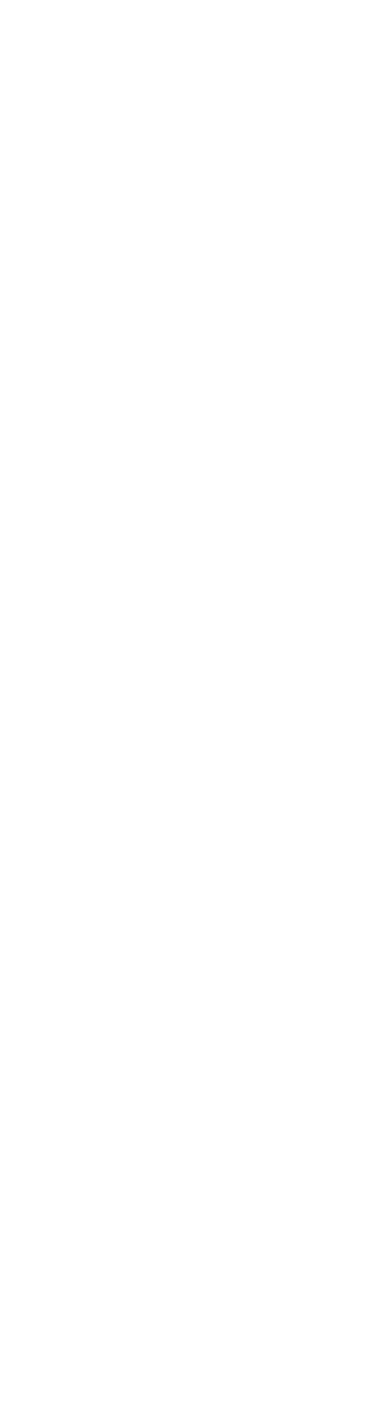
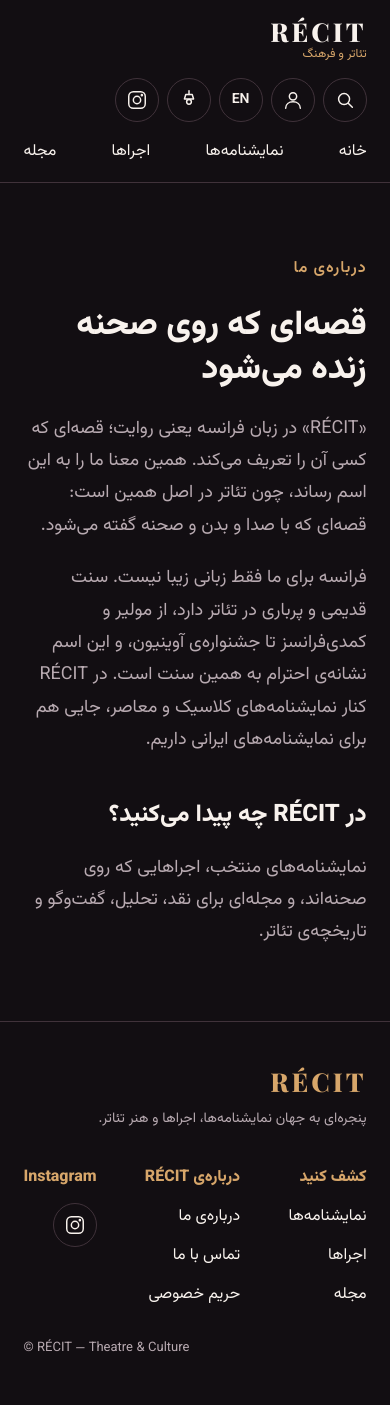
Before and after one commit to mina-kalateh/recit-platform, a plain HTML site: page pages/about.html in a window 390 px wide. Before the commit the page ends 844 px from the top, so only its background shows below. Drawn offline with nearby package versions, Linux system fonts and the light colour scheme.

Commit message:
Update project files

```diff
--- a/css/style.css
+++ b/css/style.css
@@ -222,6 +222,30 @@ a:hover {
     padding-inline: 6%;
     max-width: 1440px;
     margin-inline: auto
+}
+
+main.page {
+    max-width: 760px;
+    padding-block: 72px;
+    display: flex;
+    flex-direction: column;
+    gap: 20px
+}
+
+main.page h1 {
+    margin: 0;
+    font-size: clamp(34px, 5vw, 52px)
+}
+
+main.page h2 {
+    margin: 24px 0 0;
+    font-size: clamp(24px, 3vw, 30px)
+}
+
+main.page p {
+    margin: 0;
+    font-size: 18px;
+    color: var(--muted)
 }
 
 header {
--- a/js/i18n.js
+++ b/js/i18n.js
@@ -1,15 +1,17 @@
 // All visible text, per language. Keys match data-i18n in index.html.
 const TEXT = {
     fa: {
-        sub: "تئاتر و فرهنگ", n1: "نمایشنامه‌ها", n2: "اجراها", n3: "مجله", eb: "جهانی پشت پرده", h1: "هر صحنه،", h2: "جهانی تازه.", hs: "نمایشنامه‌ها، اجراها و روایت‌هایی که روی صحنه زنده می‌شوند.", c1: "کشف نمایشنامه‌ها", c2: "اجراهای تئاتر", po: "صحنه‌ی تئاتر با پرده‌ی باز", ph: "نمایشنامه‌های منتخب", all: "مشاهده‌ی همه ←", fh: "روی صحنه", jh: "از دفتر مجله", js: "نقد، تحلیل، گفت‌وگو و تاریخچه‌ی تئاتر", tag: "پنجره‌ای به جهان نمایشنامه‌ها، اجراها و هنر تئاتر.", f1: "کشف کنید", f2: "درباره‌ی RÉCIT", a1: "درباره‌ی ما", a2: "تماس با ما", a3: "حریم خصوصی",
+        sub: "تئاتر و فرهنگ", n0: "خانه", n1: "نمایشنامه‌ها", n2: "اجراها", n3: "مجله", eb: "جهانی پشت پرده", h1: "هر صحنه،", h2: "جهانی تازه.", hs: "نمایشنامه‌ها، اجراها و روایت‌هایی که روی صحنه زنده می‌شوند.", c1: "کشف نمایشنامه‌ها", c2: "اجراهای تئاتر", po: "صحنه‌ی تئاتر با پرده‌ی باز", ph: "نمایشنامه‌های منتخب", all: "مشاهده‌ی همه ←", fh: "روی صحنه", jh: "از دفتر مجله", js: "نقد، تحلیل، گفت‌وگو و تاریخچه‌ی تئاتر", tag: "پنجره‌ای به جهان نمایشنامه‌ها، اجراها و هنر تئاتر.", f1: "کشف کنید", f2: "درباره‌ی RÉCIT", a1: "درباره‌ی ما", a2: "تماس با ما", a3: "حریم خصوصی",
         t1: "کلاسیک", t2: "کمدی", t3: "نمایشنامه‌های ایرانی", now: "در حال اجرا", soon: "به‌زودی", pt: "[عنوان نمایشنامه]", pa: "[نویسنده] · [سال]", cv: "[جلد]", pp: "[پوستر]", ft: "[عنوان اجرا]", fd: "[کارگردان] · [سالن]", fc: "[شهر] · [تاریخ]", at: "[عنوان مقاله]", k1: "نقد · [تاریخ]", k2: "گفت‌وگو · [تاریخ]", k3: "تاریخچه · [تاریخ]", im: "[تصویر]",
         lang: "EN", sr: "جست‌وجو", toL: "روشن شدن سالن", toD: "شروع نمایش",// داخل fa:
-        authBtn: "ورود / ثبت‌نام", authLogin: "ورود", authSignup: "ثبت‌نام", authName: "نام", authEmail: "ایمیل", authPass: "رمز عبور", authGo1: "ورود به حساب", authGo2: "ساخت حساب", authClose: "بستن", authNote: "اتصال به سرور هنوز انجام نشده است."
+        authBtn: "ورود / ثبت‌نام", authLogin: "ورود", authSignup: "ثبت‌نام", authName: "نام", authEmail: "ایمیل", authPass: "رمز عبور", authGo1: "ورود به حساب", authGo2: "ساخت حساب", authClose: "بستن", authNote: "اتصال به سرور هنوز انجام نشده است.",// داخل fa:
+        abT: "قصه‌ای که روی صحنه زنده می‌شود", abP1: "«RÉCIT» در زبان فرانسه یعنی روایت؛ قصه‌ای که کسی آن را تعریف می‌کند. همین معنا ما را به این اسم رساند، چون تئاتر در اصل همین است: قصه‌ای که با صدا و بدن و صحنه گفته می‌شود.", abP2: "فرانسه برای ما فقط زبانی زیبا نیست. سنت قدیمی و پرباری در تئاتر دارد، از مولیر و کمدی‌فرانسز تا جشنواره‌ی آوینیون، و این اسم نشانه‌ی احترام به همین سنت است. در RÉCIT کنار نمایشنامه‌های کلاسیک و معاصر، جایی هم برای نمایشنامه‌های ایرانی داریم.", abH: "در RÉCIT چه پیدا می‌کنید؟", abP3: "نمایشنامه‌های منتخب، اجراهایی که روی صحنه‌اند، و مجله‌ای برای نقد، تحلیل، گفت‌وگو و تاریخچه‌ی تئاتر."
     },
     en: {
-        sub: "Theatre & Culture", n1: "Plays", n2: "Performances", n3: "Journal", eb: "A WORLD BEHIND THE CURTAIN", h1: "Every stage,", h2: "a new world.", hs: "Plays, performances and stories that come alive on stage.", c1: "Discover plays", c2: "Theatre performances", po: "A theatre stage with the curtain open", ph: "Featured plays", all: "View all →", fh: "On stage", jh: "From the journal", js: "Criticism, analysis, conversations and the history of theatre", tag: "A window into the world of plays, performances and the art of theatre.", f1: "Discover", f2: "About RÉCIT", a1: "About us", a2: "Contact", a3: "Privacy",
+        sub: "Theatre & Culture", n0: "Home", n1: "Plays", n2: "Performances", n3: "Journal", eb: "A WORLD BEHIND THE CURTAIN", h1: "Every stage,", h2: "a new world.", hs: "Plays, performances and stories that come alive on stage.", c1: "Discover plays", c2: "Theatre performances", po: "A theatre stage with the curtain open", ph: "Featured plays", all: "View all →", fh: "On stage", jh: "From the journal", js: "Criticism, analysis, conversations and the history of theatre", tag: "A window into the world of plays, performances and the art of theatre.", f1: "Discover", f2: "About RÉCIT", a1: "About us", a2: "Contact", a3: "Privacy",
         t1: "Classic Drama", t2: "Contemporary", t3: "Iranian Plays", now: "Now playing", soon: "Coming soon", pt: "[Play title]", pa: "[Author] · [Year]", cv: "[Cover]", pp: "[Poster]", ft: "[Performance title]", fd: "[Director] · [Venue]", fc: "[City] · [Date]", at: "[Article title]", k1: "Review · [Date]", k2: "Interview · [Date]", k3: "History · [Date]", im: "[Image]",
         lang: "فا", sr: "Search", toL: "House lights up", toD: "Lights down, show starts",// داخل en:
-        authBtn: "Log in / Sign up", authLogin: "Log in", authSignup: "Sign up", authName: "Name", authEmail: "Email", authPass: "Password", authGo1: "Log in", authGo2: "Create account", authClose: "Close", authNote: "Not connected to a server yet."
+        authBtn: "Log in / Sign up", authLogin: "Log in", authSignup: "Sign up", authName: "Name", authEmail: "Email", authPass: "Password", authGo1: "Log in", authGo2: "Create account", authClose: "Close", authNote: "Not connected to a server yet.",// داخل en:
+        abT: "Stories that come alive on stage", abP1: "“RÉCIT” is the French word for narrative: a story that someone tells. That meaning led us to the name, because theatre is exactly that: a story told through voice, body and stage.", abP2: "To us, French is more than a beautiful language. It has a long and rich theatre tradition, from Molière and the Comédie-Française to the Avignon festival, and the name is a nod to that tradition. At RÉCIT, alongside classic and contemporary plays, there is room for Iranian plays too.", abH: "What you will find at RÉCIT", abP3: "Featured plays, performances on stage, and a journal of criticism, analysis, conversations and the history of theatre."
     }
 };
--- a/pages/about.html
+++ b/pages/about.html
@@ -0,0 +1,113 @@
+<!DOCTYPE html>
+<html lang="fa" dir="rtl">
+
+<head>
+    <meta charset="UTF-8">
+    <meta name="viewport" content="width=device-width, initial-scale=1.0">
+    <link rel="stylesheet" href="../css/style.css">
+    <link rel="stylesheet"
+        href="https://fonts.googleapis.com/css2?family=Vazirmatn:wght@400;600;800&family=Playfair+Display:wght@600;800&family=Inter:wght@400;600&display=swap">
+    <link rel="shortcut icon" href="../assets/icons/favicon.ico" type="image/x-icon">
+    <title>RÉCIT</title>
+</head>
+
+<body>
+    <header class="wrap">
+        <a href="../index.html" class="logo"><b>RÉCIT</b><span data-i18n="sub"></span></a>
+        <nav><a href="../index.html" data-i18n="n0"></a><a href="../index.html#plays" data-i18n="n1"></a><a
+                href="../index.html#stage" data-i18n="n2"></a><a href="../index.html#journal" data-i18n="n3"></a></nav>
+        <div class="tools">
+            <button class="ib" type="button" id="search"><svg viewBox="0 0 24 24" aria-hidden="true">
+                    <circle cx="11" cy="11" r="6" />
+                    <path d="M20 20l-4.2-4.2" />
+                </svg></button>
+            <button class="ib" type="button" id="auth-open"><svg viewBox="0 0 24 24" aria-hidden="true">
+                    <circle cx="12" cy="8" r="4" />
+                    <path d="M4 21c0-4.4 3.6-7 8-7s8 2.6 8 7" />
+                </svg></button>
+            <button class="ib" type="button" id="lang"></button>
+            <button class="ib lamp" type="button" id="theme" aria-pressed="false"><svg viewBox="0 0 24 24"
+                    aria-hidden="true">
+                    <path d="M12 2v4" />
+                    <path d="M7 11l1.5-5h7L17 11z" />
+                    <circle class="bulb" cx="12" cy="14" r="2.6" />
+                    <g class="rays">
+                        <path d="M5 18l-1.6 1.2M19 18l1.6 1.2M12 19.5V22" />
+                    </g>
+                </svg></button>
+            <a class="ib" href="https://www.instagram.com/" target="_blank" rel="noopener" aria-label="Instagram"><svg
+                    viewBox="0 0 24 24" aria-hidden="true">
+                    <rect x="3" y="3" width="18" height="18" rx="5" />
+                    <circle cx="12" cy="12" r="4" />
+                    <circle cx="17.3" cy="6.7" r=".6" fill="currentColor" />
+                </svg></a>
+        </div>
+    </header>
+
+    <main class="page wrap">
+        <span class="eb" data-i18n="a1"></span>
+        <h1 class="hd" data-i18n="abT"></h1>
+        <p data-i18n="abP1"></p>
+        <p data-i18n="abP2"></p>
+        <h2 class="hd" data-i18n="abH"></h2>
+        <p data-i18n="abP3"></p>
+    </main>
+
+    <footer>
+        <div class="wrap">
+            <div class="fg">
+                <div class="fc brand"><a href="../index.html" class="logo"><b>RÉCIT</b></a><span class="mu"
+                        data-i18n="tag"></span>
+                </div>
+                <div class="fc"><b data-i18n="f1"></b><a href="../index.html/#plays" data-i18n="n1"></a><a
+                        href="../index.html#stage" data-i18n="n2"></a><a href="../index.html#journal"
+                        data-i18n="n3"></a></div>
+                <div class="fc"><b data-i18n="f2"></b><a href="about.html" data-i18n="a1"></a><a href="contact.html"
+                        data-i18n="a2"></a><a href="privacy.html" data-i18n="a3"></a></div>
+                <div class="fc"><b>Instagram</b><a class="ib" href="https://www.instagram.com/" target="_blank"
+                        rel="noopener" aria-label="Instagram"><svg viewBox="0 0 24 24" aria-hidden="true">
+                            <rect x="3" y="3" width="18" height="18" rx="5" />
+                            <circle cx="12" cy="12" r="4" />
+                            <circle cx="17.3" cy="6.7" r=".6" fill="currentColor" />
+                        </svg></a></div>
+            </div>
+            <div class="cp">© RÉCIT — Theatre &amp; Culture</div>
+        </div>
+    </footer>
+
+    <dialog class="auth" id="auth" aria-labelledby="auth-tabs">
+        <div class="auth-curtain l" aria-hidden="true"></div>
+        <div class="auth-curtain r" aria-hidden="true"></div>
+
+        <button class="ib auth-close" type="button" id="auth-close">
+            <svg viewBox="0 0 24 24" aria-hidden="true">
+                <path d="M6 6l12 12M18 6L6 18" />
+            </svg>
+        </button>
+        <div class="auth-tabs" id="auth-tabs">
+            <button class="auth-tab" type="button" data-mode="login" aria-selected="true"
+                data-i18n="authLogin"></button>
+            <button class="auth-tab" type="button" data-mode="signup" aria-selected="false"
+                data-i18n="authSignup"></button>
+        </div>
+        <form class="auth-form" id="auth-form" data-mode="login">
+            <label class="only-signup"><span data-i18n="authName"></span>
+                <input type="text" id="auth-name" name="name" autocomplete="name">
+            </label>
+            <label><span data-i18n="authEmail"></span>
+                <input type="email" name="email" autocomplete="email" required>
+            </label>
+            <label><span data-i18n="authPass"></span>
+                <input type="password" id="auth-pass" name="password" minlength="8" required>
+            </label>
+            <button class="btn only-login" type="submit" data-i18n="authGo1"></button>
+            <button class="btn only-signup" type="submit" data-i18n="authGo2"></button>
+            <p class="auth-note" id="auth-note" aria-live="polite"></p>
+        </form>
+    </dialog>
+
+    <script src="../js/i18n.js"></script>
+    <script src="../js/common.js"></script>
+</body>
+
+</html>
```
Also changed, not shown: index.html (+4 -4 lines), pages/contact.html (added, +105 -0 lines), pages/privacy.html (added, +105 -0 lines).
